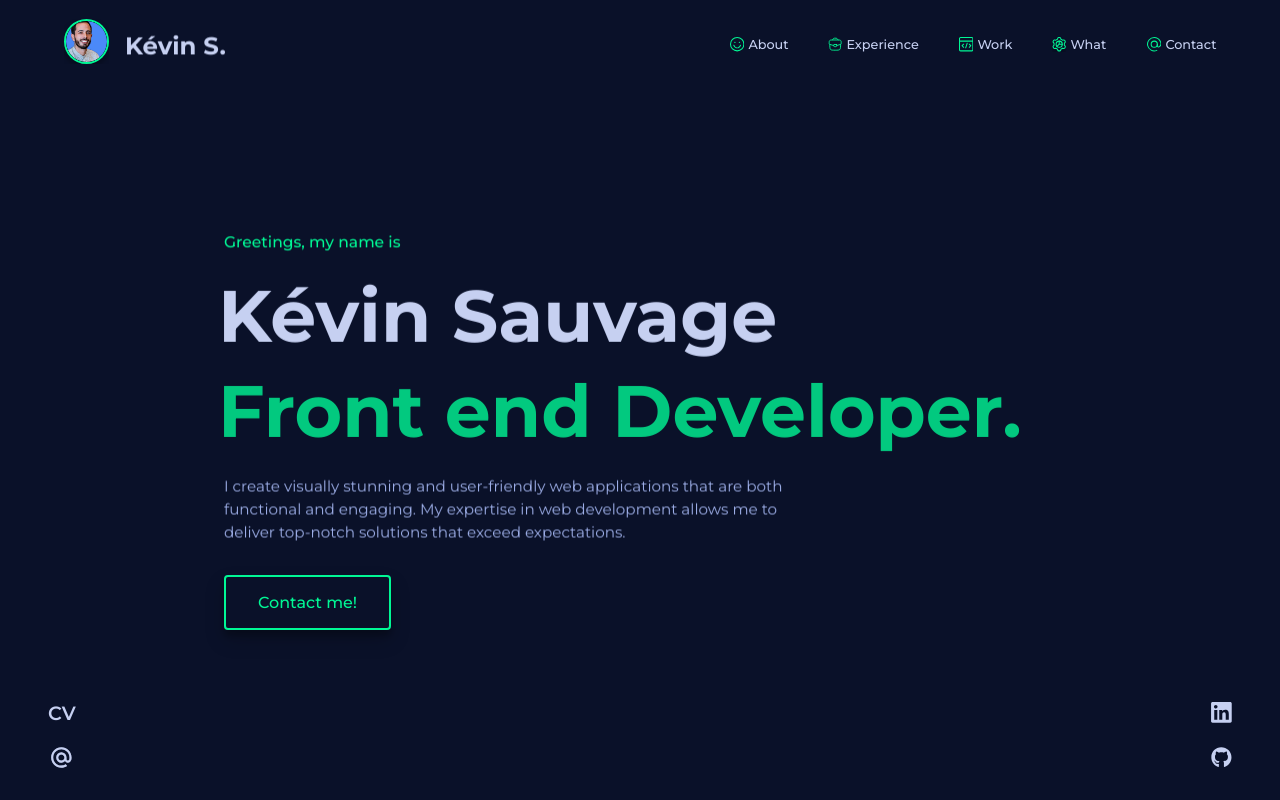
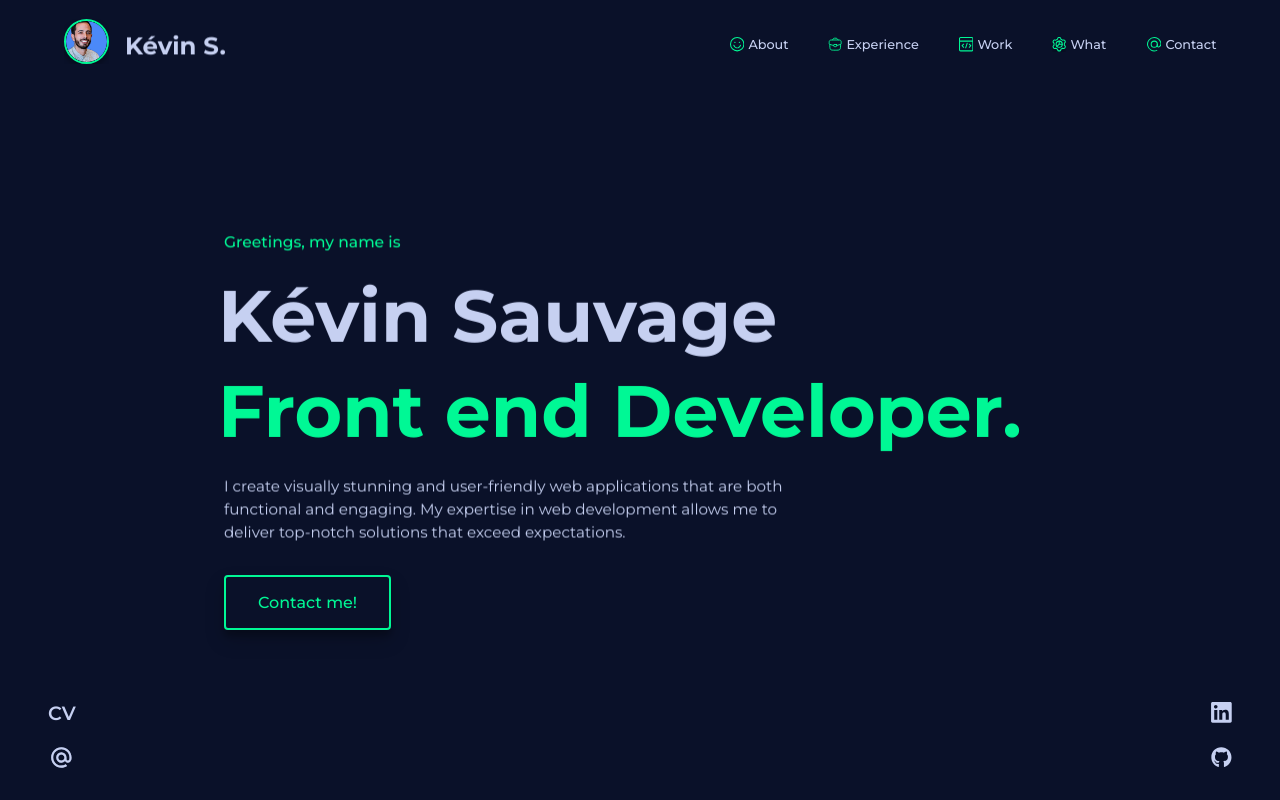
Before and after one commit to kevinsauvage/next-portfolio, a Next.js app: page / in a window 1280 px wide. Shown: the top 800 px of the page. Built offline with nearby package versions, Linux system fonts and the light colour scheme.

Commit message:
change title color

```diff
--- a/src/component/Banner/Banner.module.scss
+++ b/src/component/Banner/Banner.module.scss
@@ -50,7 +50,6 @@
     @include font-size(1.7rem, 5.5rem);
     width: fit-content;
     color: var(--primary);
-    color: rgba(var(--rgb-primary), 0.8);
     font-weight: 700;
     line-height: 1.3;
 
@@ -63,7 +62,7 @@
     max-width: 600px;
     margin-top: 1rem;
     margin-bottom: 2rem;
-    color: var(--on-surface-200);
+    color: var(--on-surface-100);
     font-weight: 400;
     @include font-size(0.8rem, 1rem);
   }
```
